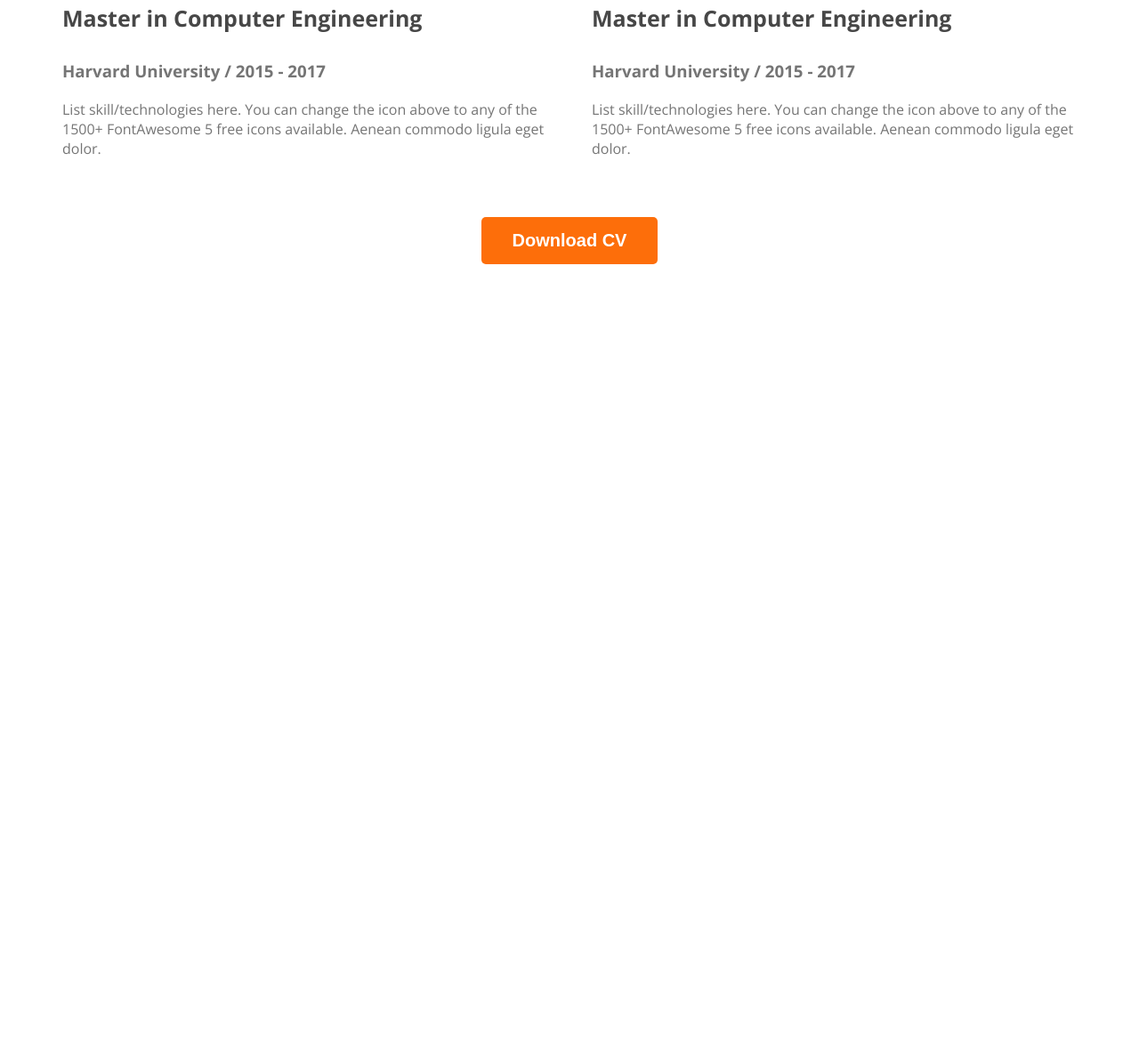
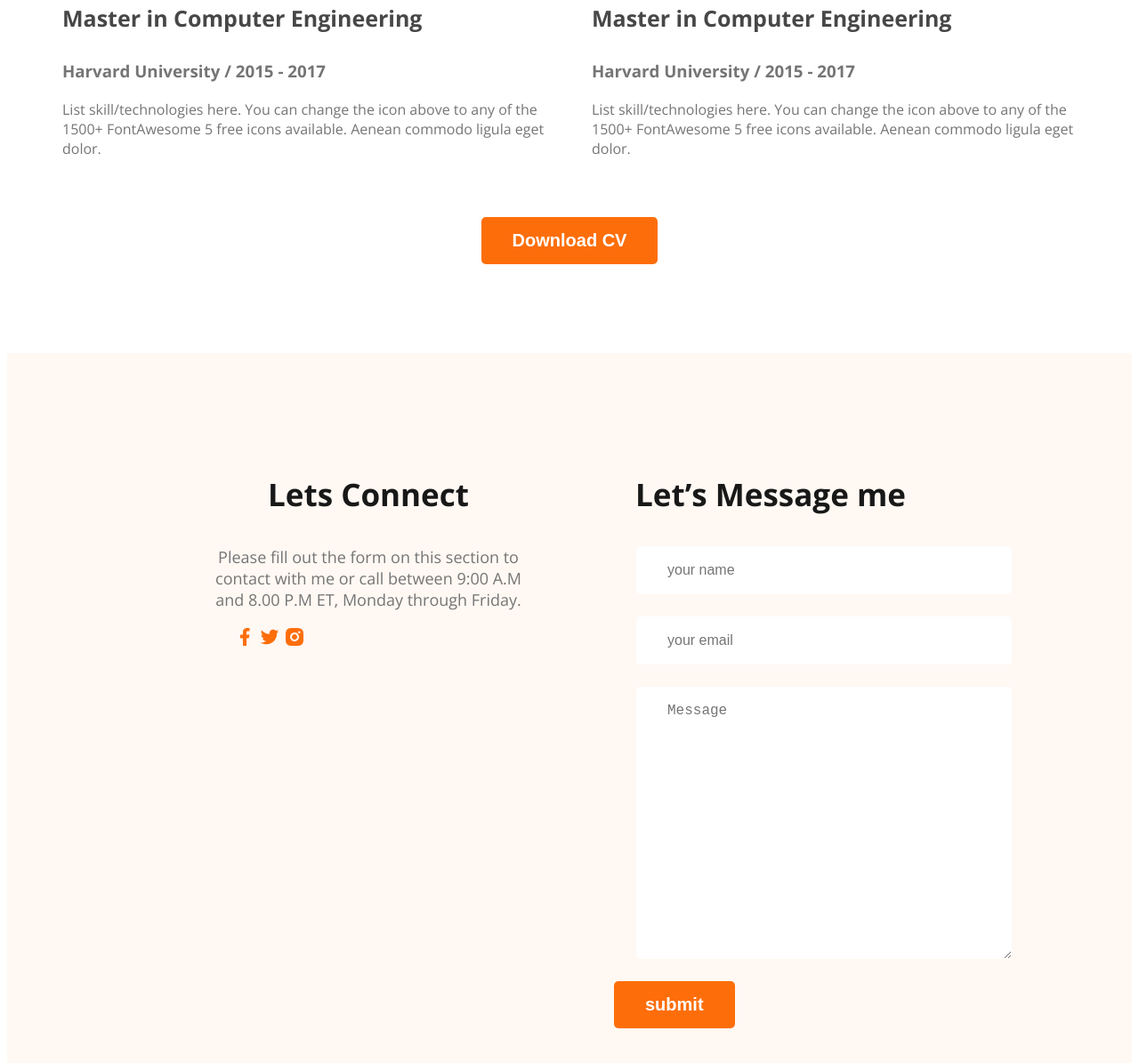
Before and after one commit to siddiqrajib/webdeveloper-portfolio, a plain HTML site: page index.html in a window 1280 px wide. Shown: the part 3051-4246 px from the top of the page at 89% size. Before the commit the page ends 3356 px from the top, so only its background shows below. Drawn offline with nearby package versions, Linux system fonts and the light colour scheme.

Commit message:
finished the page

```diff
--- a/index.html
+++ b/index.html
@@ -144,7 +144,24 @@
 
     </main>
     <footer>
-
+        <div class="footer-item">
+        <h3 class="section-title">Lets Connect</h3>
+        <p class="section-description">Please fill out the form on this section to contact with me or call between 9:00 A.M and 8.00 P.M ET, Monday through Friday.</p>
+        <div class="socials-link">
+            <a href=""><img src="images/icons/facebook.png" alt=""></a>
+            <a href=""><img src="images/icons/twitter.png" alt=""></a>
+            <a href=""><img src="images/icons/insta.png" alt=""></a>
+        </div>
+    </div>
+        <div class="footer-item">
+        <h3 class="section-title">Let’s Message me</h3>
+        <form class="contact" action="">
+            <input type="text" placeholder="your name">
+            <input type="email" placeholder="your email" id="">
+            <textarea name="" placeholder="Message" cols="20" rows="15"></textarea>
+            <input class="button-primary" type="submit" value="submit">
+        </form>
+    </div>
     </footer>
 </body>
 </html>
--- a/style/portfolio.css
+++ b/style/portfolio.css
@@ -161,3 +161,28 @@ main section{
     text-align: center;
     margin-top: 50px;
 }
+footer{
+    display: flex;
+    gap: 100px;
+    background: #FFF8F3;
+    padding: 100px 230px;
+    margin-top: 100px;
+}
+.footer-item{
+    width: 50%;
+
+}
+.contact input[type="text"],input[type="email"],textarea{
+    display: block;
+    margin: 25px;
+    padding: 18px 35px;
+    color:  #757575;
+    font-size: 16px;
+    border-radius: 5px;
+    background:  #FFF;
+    border: 0;
+    width: 100%;
+}
+.socials-link{
+    margin-left: 25px;
+}
```
